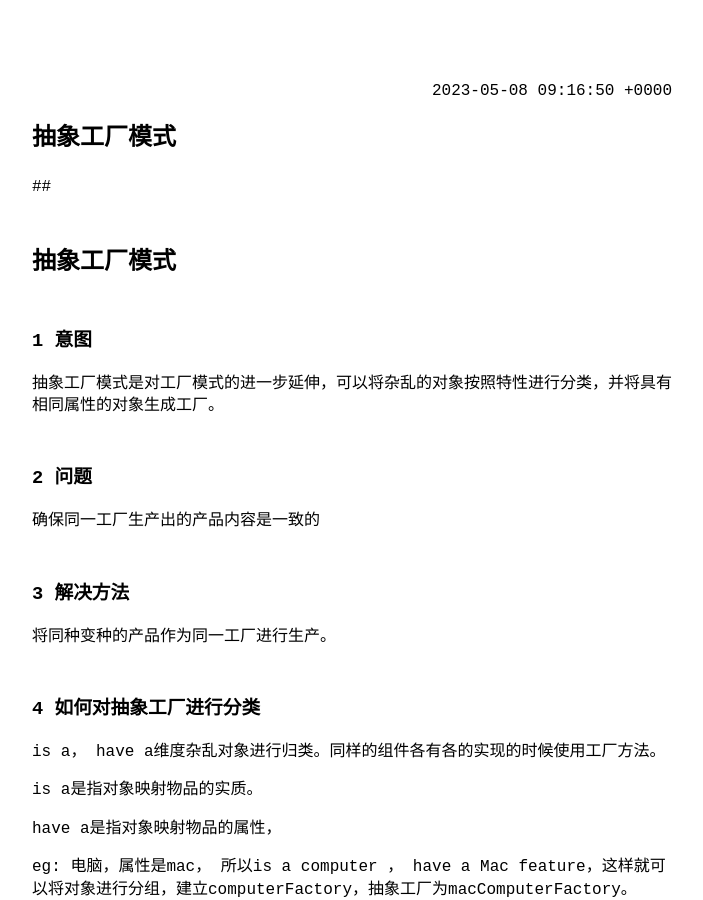
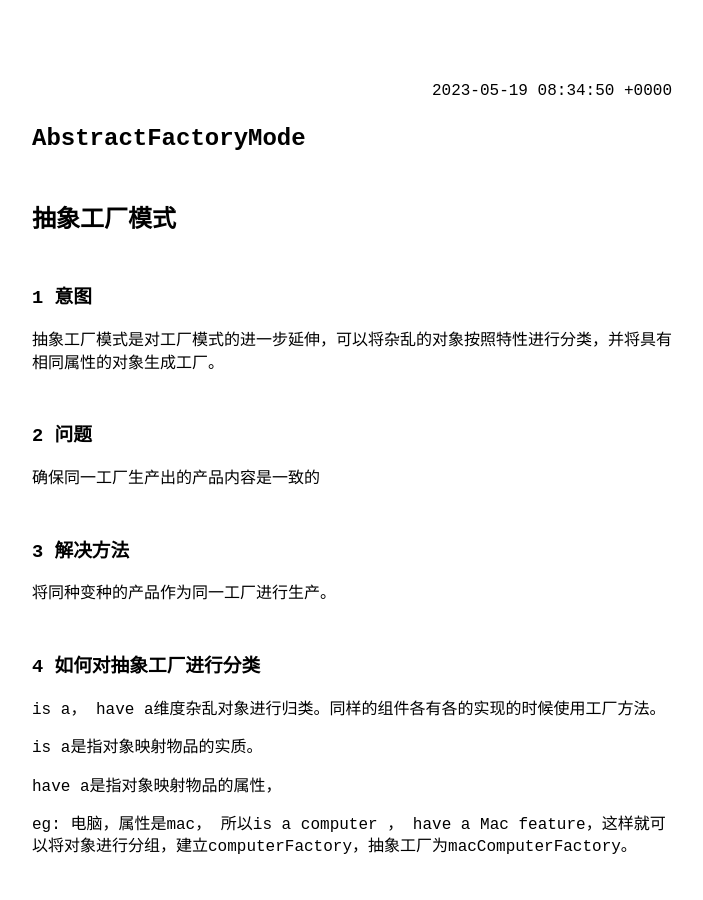
Before and after one commit to ChenXing-tech/ChenXing-tech.github.io, a Jekyll site: the page built from _posts/2023-05-19-abstractFactoryMode.markdown, in a window 1280 px wide and 900 px high. Shown: the whole window, without its empty margins (288-991 px from the left). Built offline with Jekyll 4.4.1, drawn with Linux system fonts in a browser that asks for light colours.

Commit message:
fix: 修复文章问题

````diff
--- a/_posts/2023-05-04-factory mode.markdown
+++ b/_posts/2023-05-04-factory mode.markdown
@@ -1,6 +1,6 @@
 ---
 layout: post
-title:  "工厂模式"
+title:  "FactoryMode"
 date:   2023-05-08 17:16:50 +0800
 categories: jekyll update
 
@@ -28,7 +28,7 @@ categories: jekyll update
 
 ### 5 工厂方法模式结构
 
-![工厂方法模式结构](/Users/mac/workspace/project/github/ChenXing-tech.github.io/_posts/structure-20230516150217975.png)
+![工厂方法模式结构](https://p.ipic.vip/5mjaj2.png)
 
 ### 6 实现步骤
 
--- a/_posts/2023-05-19-abstractFactoryMode.markdown
+++ b/_posts/2023-05-19-abstractFactoryMode.markdown
@@ -1,13 +1,11 @@
 ---
 layout: post
-title:  "抽象工厂模式"
-date:   2023-05-08 17:16:50 +0800
+title:  "AbstractFactoryMode"
+date:   2023-05-19 16:34:50 +0800
 categories: jekyll update
 
 
 ---
-
-##
 
 ## 抽象工厂模式
 
@@ -43,7 +41,7 @@ eg: 电脑，属性是mac， 所以is a computer ， have a Mac feature，这样
 
 ### 6 抽象工厂模式结构
 
-![抽象工厂设计模式](/Users/mac/workspace/project/github/ChenXing-tech.github.io/_posts/structure-20230516150147300.png)
+![抽象工厂设计模式](https://p.ipic.vip/um8mdz.png)
 
 ### 7 实现效果
 
@@ -116,5 +114,3 @@ public class ModernFurnitureFactory implements FurnitureFactory{
 ```
 
 > 抽象工厂模式: https://refactoringguru.cn/design-patterns/abstract-factory
-
-##
--- a/_posts/2023-05-19-prototypeMode.markdown
+++ b/_posts/2023-05-19-prototypeMode.markdown
@@ -1,7 +1,7 @@
 ---
 layout: post
 title:  "生成器模式"
-date:   2023-05-08 17:16:50 +0800
+date:   2023-05-19 16:36:50 +0800
 categories: jekyll update
 
 
@@ -31,7 +31,7 @@ categories: jekyll update
 
 ### 5 生成器方法结构
 
-![生成器设计模式结构](/Users/mac/workspace/project/github/ChenXing-tech.github.io/_posts/structure.png)
+![生成器设计模式结构](https://p.ipic.vip/jxcvib.png)
 
 ### 6 实现步骤
 
````
Also changed, not shown: 2 other files.
